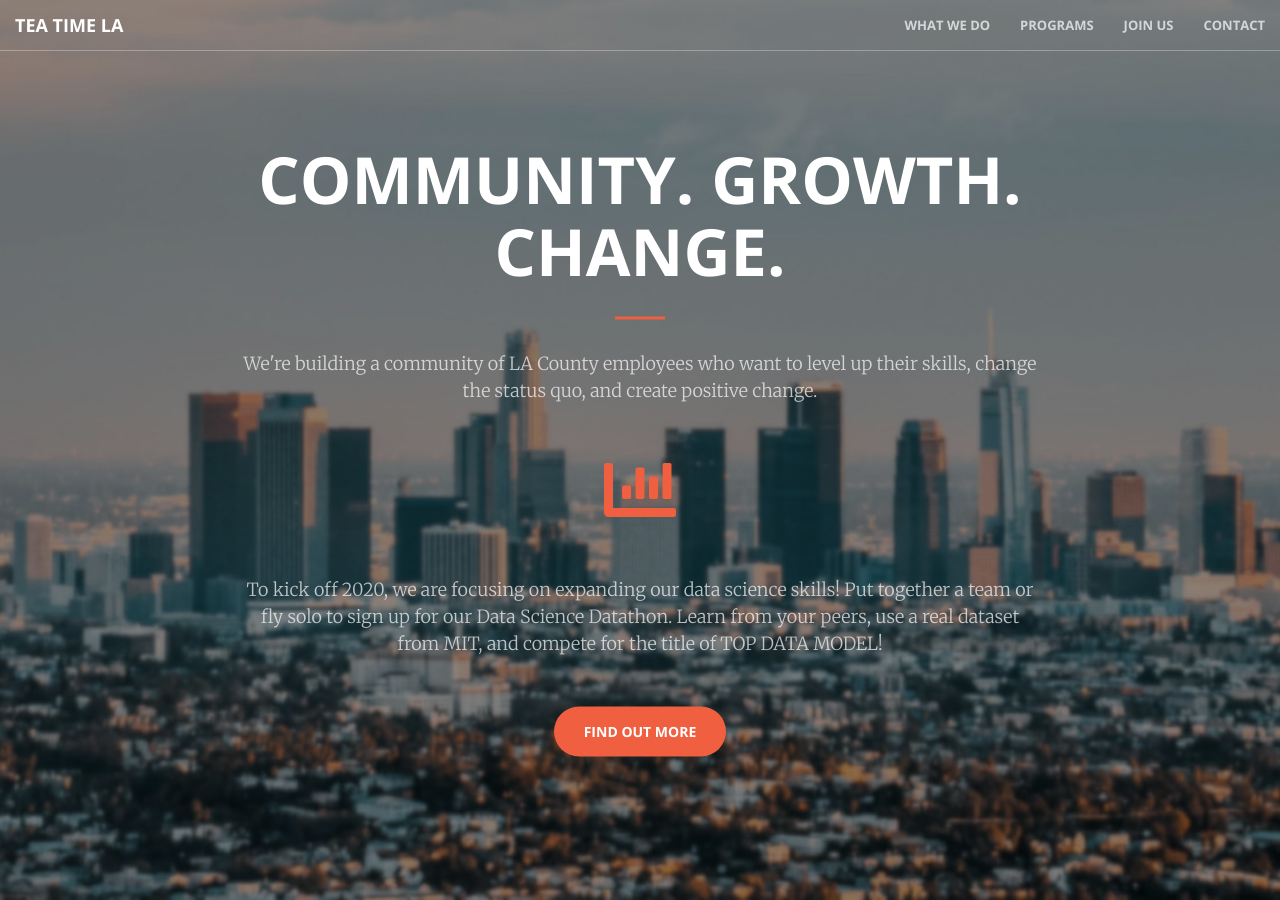
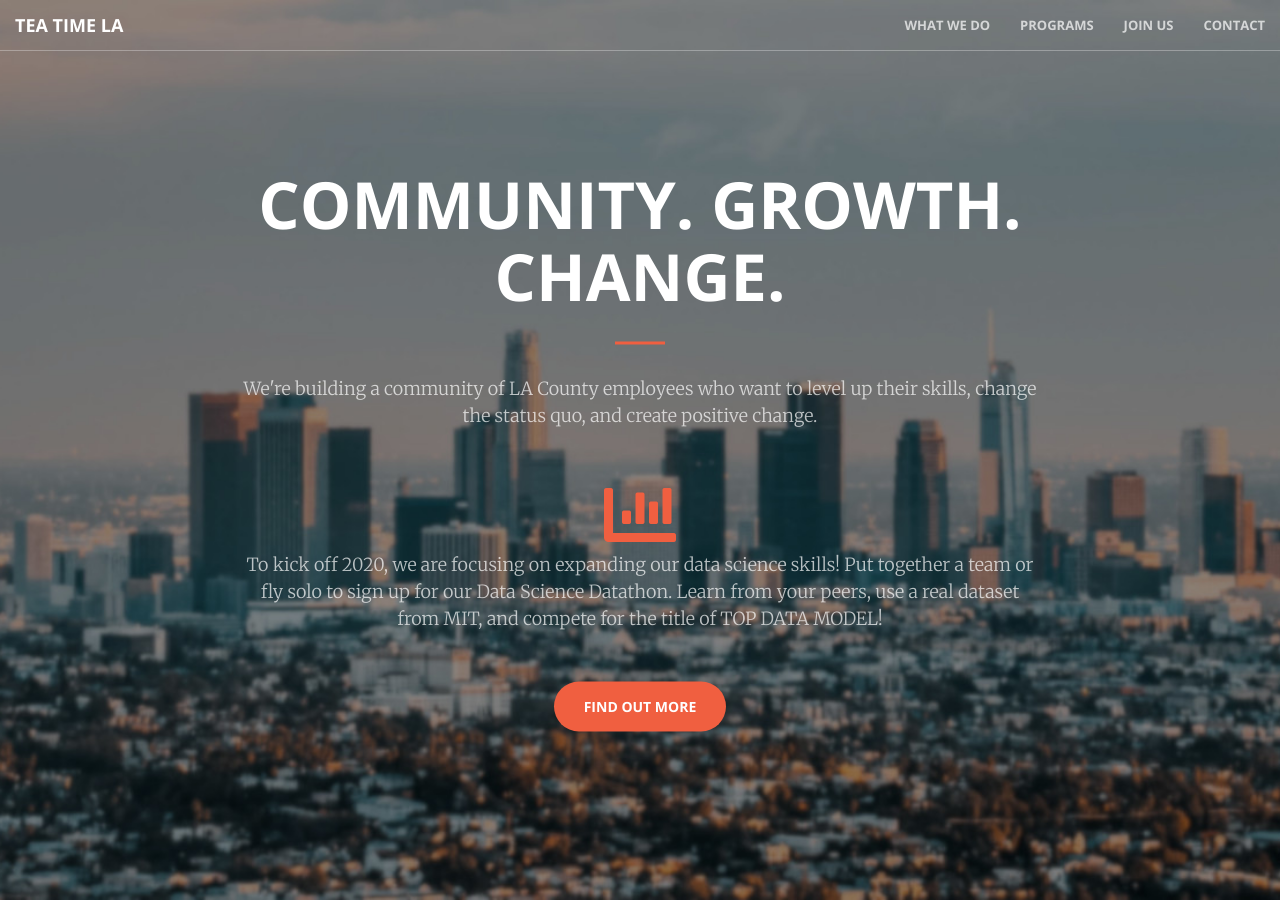
Before and after one commit to teatimela-org/teatimela-org.github.io, a Jekyll site: the page built from index.html, in a window 1280 px wide and 900 px high. Built offline with Jekyll 4.4.1, drawn with Linux system fonts in a browser that asks for light colours.

Commit message:
added data icon

```diff
--- a/_includes/header.html
+++ b/_includes/header.html
@@ -4,8 +4,9 @@
             <h1>Community. Growth. Change.</h1>
             <hr>
             <p>We're building a community of LA County employees who want to level up their skills, change the status quo, and create positive change.</p>
-            <p><i class="fa fa-4x fa-chart-bar wow bounceIn text-primary" data-wow-delay=".1s"></i></p>
-            <p>To kick off 2020, we are focusing on expanding our data science skills! Put together a team or fly solo to sign up for our Data Science Datathon. Learn from your peers, use a real dataset from MIT, and compete for the title of TOP DATA MODEL!</p>
+
+            <p><i class="fa fa-4x fa-chart-bar text-primary"></i><br>
+                To kick off 2020, we are focusing on expanding our data science skills! Put together a team or fly solo to sign up for our Data Science Datathon. Learn from your peers, use a real dataset from MIT, and compete for the title of TOP DATA MODEL!</p>
             <a href="https://forms.gle/cfy3c5nmBXd8yZyM9" class="btn btn-primary btn-xl">Find out more</a>
             <!--<a href="#what-we-do" class="btn btn-primary btn-xl page-scroll">It's TEA time.</a>-->
         </div>
```
